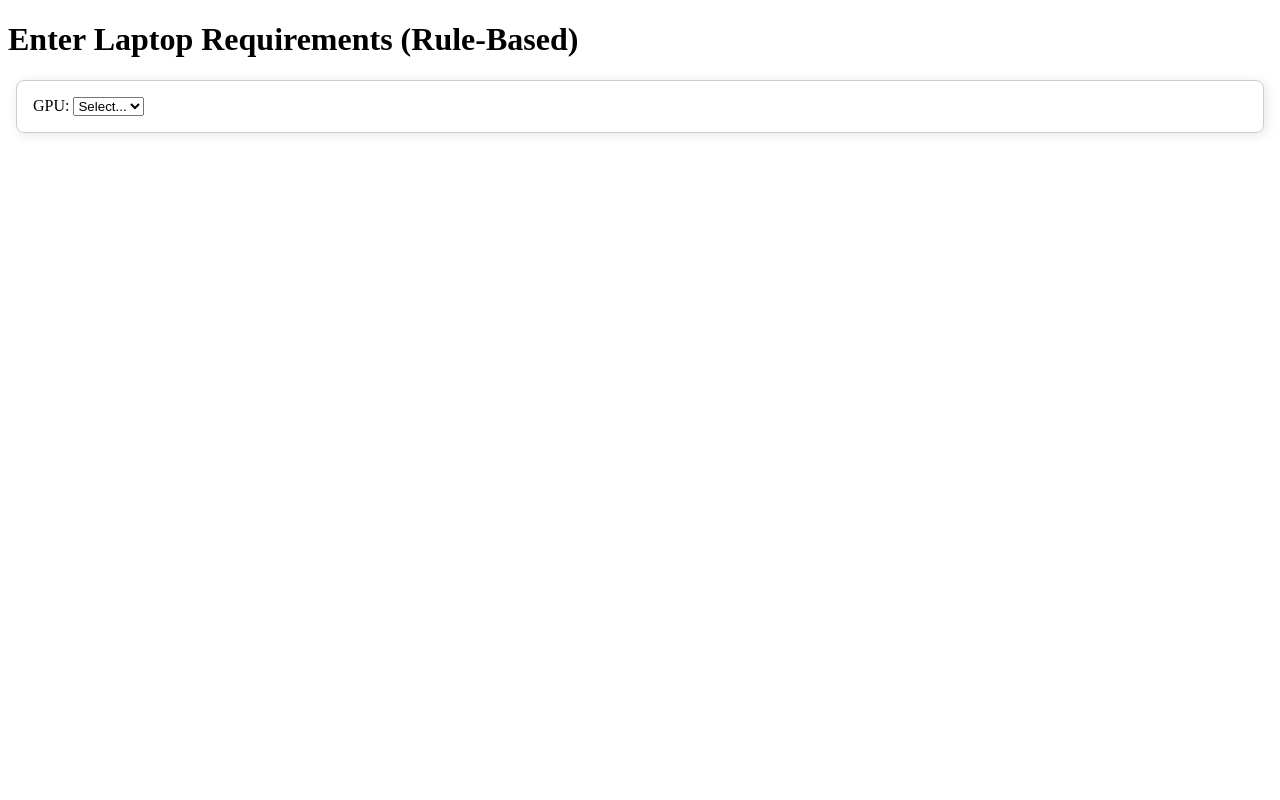
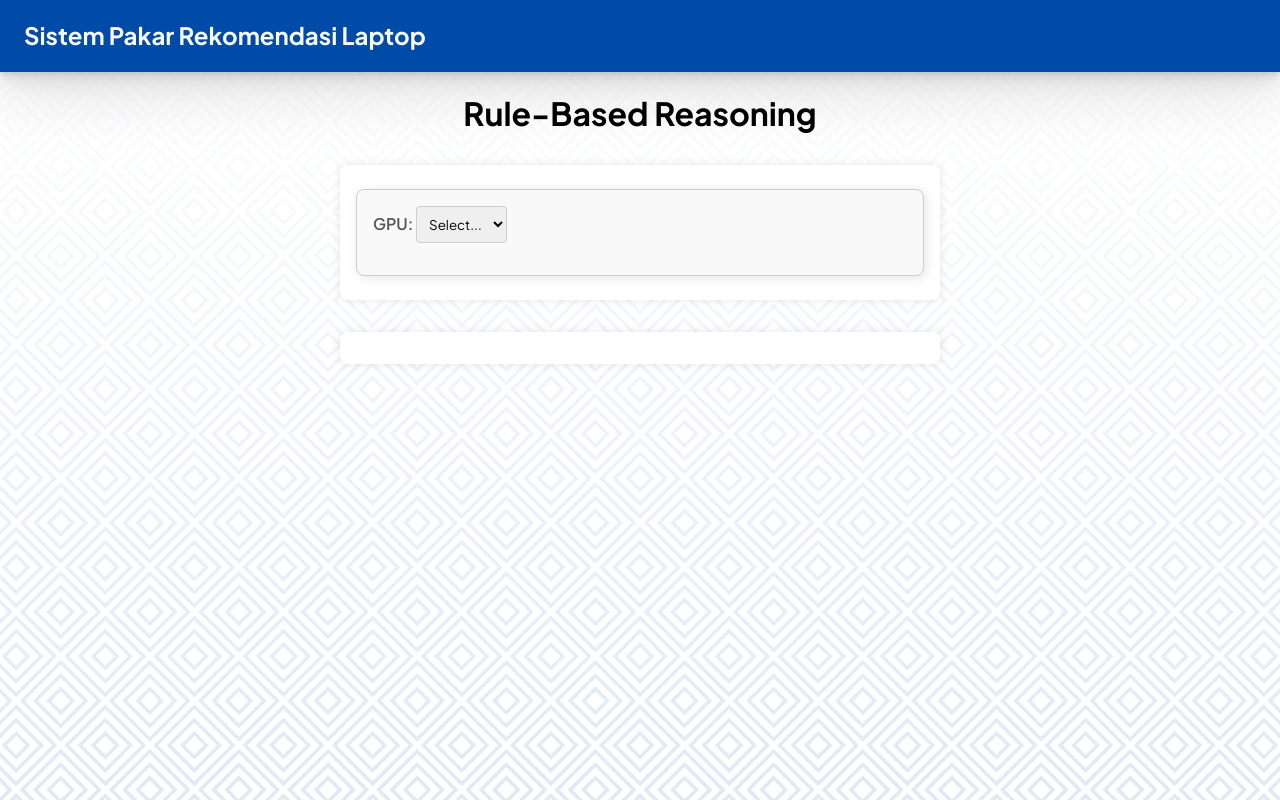
Before and after one commit to Anggitihsan/final-project-expert-system, a website: page rule-based.html in a window 1280 px wide. Drawn offline with Linux system fonts and the light colour scheme.

Commit message:
add styling to cbr.html and rule-based.html

```diff
--- a/style.css
+++ b/cbr.css
@@ -22,6 +22,14 @@ body {
   color: #ffffff;
 }
 
+a {
+  color: inherit;
+  text-decoration: none;
+}
+a:hover{
+  color: #ffeb0d;
+}
+
 header {
   background-color: #004ba8;
   color: white;
@@ -38,6 +46,11 @@ header h1 {
   font-size: 24px;
   font-weight: 700;
   text-align: left;
+}
+
+#jenis-metode{
+  text-align: center;
+  color: black;
 }
 
 .container {
--- /dev/null
+++ b/homepage-style.css
@@ -0,0 +1,85 @@
+@import url("https://fonts.googleapis.com/css2?family=Plus+Jakarta+Sans:ital,wght@0,200..800;1,200..800&display=swap");
+@import url("https://fonts.googleapis.com/css2?family=Abril+Fatface&family=Plus+Jakarta+Sans:ital,wght@0,200..800;1,200..800&display=swap");
+
+* {
+  box-sizing: border-box;
+  scroll-behavior: smooth;
+  font-family: "Plus Jakarta Sans", sans-serif;
+}
+
+html,
+body {
+  overflow: auto;
+  height: auto;
+  margin: 0 auto;
+  padding: 0;
+  box-sizing: border-box;
+}
+
+body {
+  background-image: url("assets/Seamless Pattern Background.png");
+  background-repeat: no-repeat;
+  background-size: cover;
+  color: #ffffff;
+}
+
+header {
+  background-color: #004ba8;
+  color: white;
+  text-align: center;
+  padding: 4px 24px;
+  box-shadow: 0px 28px 56px 0px rgba(0, 0, 0, 0.09),
+              0px 11.698px 23.395px 0px rgba(0, 0, 0, 0.06),
+              0px 6.254px 12.508px 0px rgba(0, 0, 0, 0.05),
+              0px 3.506px 7.012px 0px rgba(0, 0, 0, 0.05),
+              0px 1.862px 3.724px 0px rgba(0, 0, 0, 0.04),
+              0px 0.775px 1.55px 0px rgba(0, 0, 0, 0.03);
+  height: 72px;
+}
+
+header h1 {
+  color: #fbfbfb;
+  font-size: 24px;
+  font-weight: 700;
+  text-align: left;
+}
+
+.container {
+  max-width: 600px;
+  margin: 2rem auto;
+  padding: 1rem;
+  background-color: white;
+  box-shadow: 0 0 10px rgba(0, 0, 0, 0.1);
+  border-radius: 8px;
+}
+
+.form {
+  display: flex;
+  flex-direction: column;
+}
+
+.form-label {
+  margin-bottom: 0.5rem;
+  color: #555;
+  font-weight: 600;
+}
+
+.form-input {
+  padding: 0.5rem;
+  margin-bottom: 1rem;
+  border: 1px solid #ccc;
+  border-radius: 4px;
+}
+
+.form-button {
+  background-color: #004ba8;
+  color: white;
+  padding: 0.75rem;
+  border: none;
+  border-radius: 4px;
+  cursor: pointer;
+}
+
+.form-button:hover {
+  background-color: #45a049;
+}
--- /dev/null
+++ b/rule-based.css
@@ -0,0 +1,121 @@
+@import url("https://fonts.googleapis.com/css2?family=Plus+Jakarta+Sans:ital,wght@0,200..800;1,200..800&display=swap");
+@import url("https://fonts.googleapis.com/css2?family=Abril+Fatface&family=Plus+Jakarta+Sans:ital,wght@0,200..800;1,200..800&display=swap");
+
+* {
+  box-sizing: border-box;
+  scroll-behavior: smooth;
+  font-family: "Plus Jakarta Sans", sans-serif;
+}
+
+html,
+body {
+  overflow: auto;
+  height: auto;
+  margin: 0 auto;
+  padding: 0;
+  box-sizing: border-box;
+}
+
+body {
+  background-image: url("assets/Seamless Pattern Background.png");
+  background-repeat: no-repeat;
+  background-size: cover;
+  color: #ffffff;
+}
+
+header {
+  background-color: #004ba8;
+  color: white;
+  text-align: center;
+  padding: 4px 24px;
+  box-shadow: 0px 28px 56px 0px rgba(0, 0, 0, 0.09), 0px 11.698px 23.395px 0px rgba(0, 0, 0, 0.06),
+    0px 6.254px 12.508px 0px rgba(0, 0, 0, 0.05), 0px 3.506px 7.012px 0px rgba(0, 0, 0, 0.05),
+    0px 1.862px 3.724px 0px rgba(0, 0, 0, 0.04), 0px 0.775px 1.55px 0px rgba(0, 0, 0, 0.03);
+  height: 72px;
+}
+
+a {
+  color: inherit;
+  text-decoration: none;
+}
+a:hover {
+  color: #ffeb0d;
+}
+
+header h1 {
+  color: #fbfbfb;
+  font-size: 24px;
+  font-weight: 700;
+  text-align: left;
+}
+
+#jenis-metode{
+    text-align: center;
+    color: black;
+  }
+
+.container {
+  max-width: 600px;
+  margin: 2rem auto;
+  padding: 1rem;
+  background-color: white;
+  box-shadow: 0 0 10px rgba(0, 0, 0, 0.1);
+  border-radius: 8px;
+}
+
+.card {
+  border: 1px solid #ccc;
+  padding: 16px;
+  margin: 8px 0;
+  border-radius: 8px;
+  box-shadow: 2px 2px 12px rgba(0, 0, 0, 0.1);
+  background-color: #f9f9f9;
+}
+
+.container-header {
+  text-align: center;
+  color: #333;
+  margin-bottom: 1.5rem;
+}
+
+.form {
+  display: flex;
+  flex-direction: column;
+}
+
+.form-label {
+  margin-bottom: 0.5rem;
+  color: #555;
+  font-weight: 600;
+}
+
+.form-input {
+  padding: 0.5rem;
+  margin-bottom: 1rem;
+  border: 1px solid #ccc;
+  border-radius: 4px;
+}
+
+.form-button {
+  background-color: #004ba8;
+  color: white;
+  padding: 0.75rem;
+  border: none;
+  border-radius: 4px;
+  cursor: pointer;
+}
+
+.form-button:hover {
+  background-color: #45a049;
+}
+
+.result {
+  max-width: 600px;
+  margin: 2rem auto;
+  padding: 1rem;
+  background-color: white;
+  box-shadow: 0 0 10px rgba(0, 0, 0, 0.1);
+  border-radius: 8px;
+  text-align: center;
+  color: #333;
+}
--- a/rule-based.html
+++ b/rule-based.html
@@ -4,22 +4,18 @@
     <meta charset="UTF-8">
     <meta name="viewport" content="width=device-width, initial-scale=1.0">
     <title>Rule-Based Recommendation</title>
-    <style>
-        .card {
-            border: 1px solid #ccc;
-            padding: 16px;
-            margin: 8px;
-            border-radius: 8px;
-            box-shadow: 2px 2px 12px rgba(0,0,0,0.1);
-        }
-    </style>
+    <link rel="stylesheet" href="rule-based.css" />
 </head>
 <body>
-    <h1>Enter Laptop Requirements (Rule-Based)</h1>
-    <form id="ruleBasedForm">
+    <header>
+        <h1><a href="index.html">Sistem Pakar Rekomendasi Laptop</a></h1>
+    </header>
+    <h1 id="jenis-metode">Rule-Based Reasoning</h1>
+    <section class="container">
+        <form id="ruleBasedForm" class="form">
             <div class="card" id="gpuCard">
-            <label for="GPU">GPU:</label>
-            <select id="GPU" name="GPU" required>
+                <label for="GPU" class="form-label">GPU:</label>
+                <select id="GPU" name="GPU" class="form-input" required>
                     <option value="">Select...</option>
                     <option value="Yes">Yes</option>
                     <option value="No">No</option>
@@ -27,8 +23,8 @@
             </div>
 
             <div class="card" id="gamingCard" style="display:none;">
-            <label for="Gaming">Gaming:</label>
-            <select id="Gaming" name="Gaming">
+                <label for="Gaming" class="form-label">Gaming:</label>
+                <select id="Gaming" name="Gaming" class="form-input">
                     <option value="">Select...</option>
                     <option value="Yes">Yes</option>
                     <option value="No">No</option>
@@ -36,13 +32,13 @@
             </div>
 
             <div class="card" id="ramCard" style="display:none;">
-            <label for="Ram">RAM (GB):</label>
-            <input type="number" id="Ram" name="Ram" min="4" max="16">
+                <label for="Ram" class="form-label">RAM (GB):</label>
+                <input type="number" id="Ram" name="Ram" class="form-input" min="4" max="16">
             </div>
 
             <div class="card" id="storageCard" style="display:none;">
-            <label for="Storage">Storage (GB):</label>
-            <select id="Storage" name="Storage">
+                <label for="Storage" class="form-label">Storage (GB):</label>
+                <select id="Storage" name="Storage" class="form-input">
                     <option value="">Select...</option>
                     <option value="256">256</option>
                     <option value="512">512</option>
@@ -51,13 +47,14 @@
             </div>
 
             <div class="card" id="screenSizeCard" style="display:none;">
-            <label for="UkuranLayar">Screen Size (inches):</label>
-            <input type="number" id="UkuranLayar" name="UkuranLayar" min="10" max="16">
+                <label for="UkuranLayar" class="form-label">Screen Size (inches):</label>
+                <input type="number" id="UkuranLayar" name="UkuranLayar" class="form-input" min="10" max="16">
             </div>
 
-        <button type="submit" style="display:none;" id="submitBtn">Get Recommendation</button>
+            <button type="submit" class="form-button" style="display:none;" id="submitBtn">Get Recommendation</button>
         </form>
-    <div id="result"></div>
+    </section>
+    <div id="result" class="result"></div>
 
     <script>
         const gpuCard = document.getElementById('gpuCard');
```
Also changed, not shown: cbr.html (+3 -2 lines), index.html (+14 -9 lines). Lines whose indentation alone changed are shown as unchanged.
